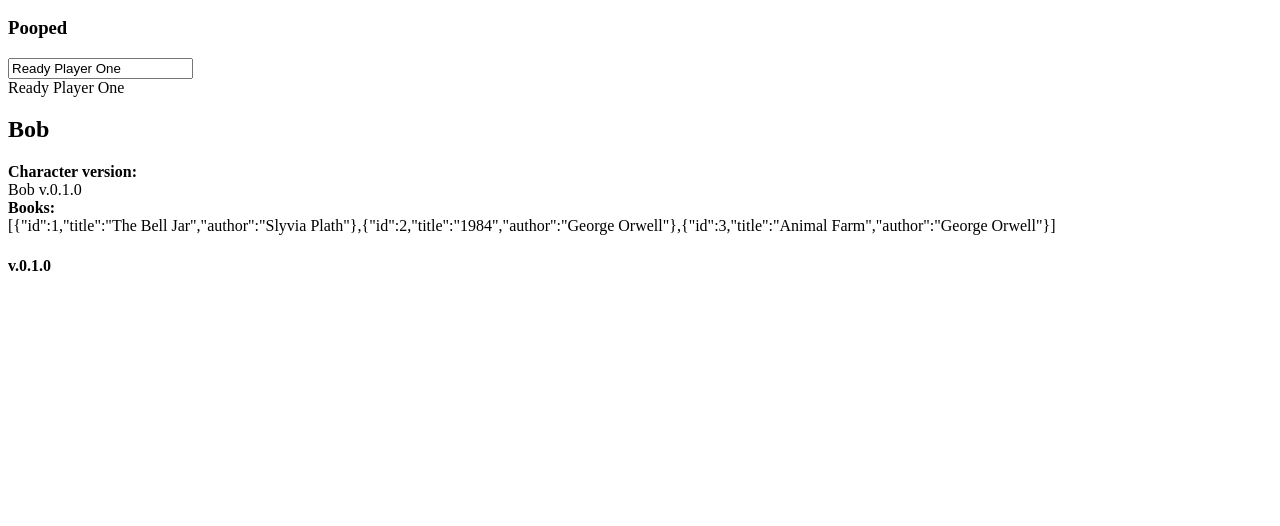
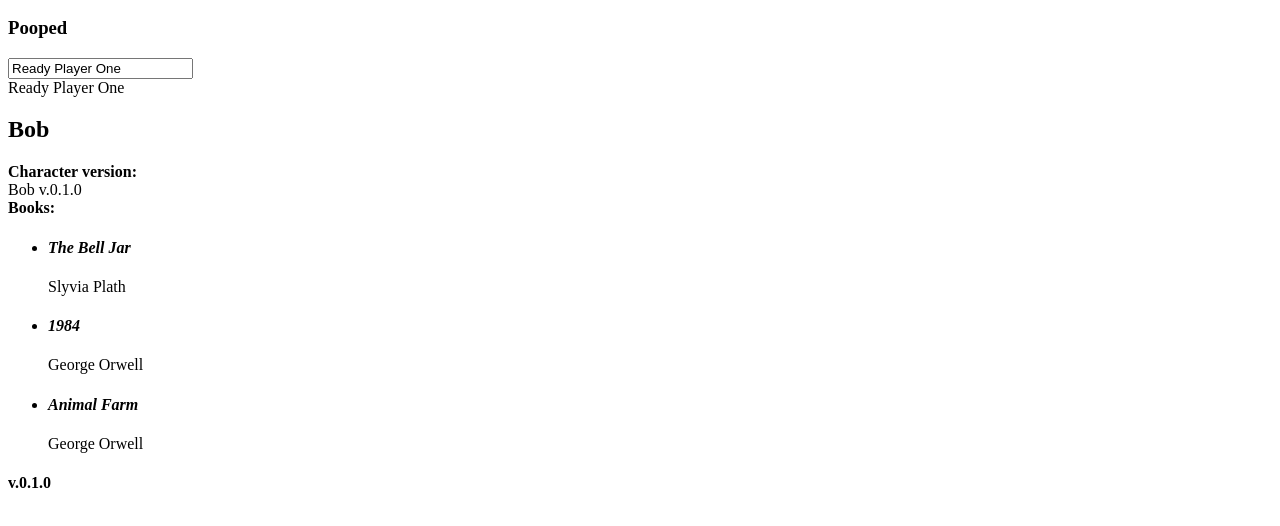
Before and after one commit to ynikki/angular-demo, a website: page public/index.html in a window 1280 px wide. Shown: the part 110-636 px from the top of the page. Drawn offline with nearby package versions, Linux system fonts and the light colour scheme.

Commit message:
add repeat to book list with ng-repeat

```diff
--- a/public/index.html
+++ b/public/index.html
@@ -18,19 +18,22 @@ https://ajax.googleapis.com/ajax/libs/angularjs/1.5.8/angular.min.js"></script>
   <div>
     <h3>{{myFirstName}}</h3>
     <input type="text" ng-model="myModel">
-    <div>{{myModel}}</div>
-    <h2>{{mainCharacter}}</h2>
+    <div>{{ myModel }}</div>
+    <h2>{{ mainCharacter }}</h2>
   </div>
   <div class="value_of_character_version">
     <b>Character version:</b>
     <br>
-     {{characterVersion}}
+     {{ characterVersion }}
   </div>
-  <div class="value_ofbooks">
-    <b>Books:</b>
-    <br>
-    {{ books }}
-  </div>
-  <h4>{{APP_VERSION}}</h4>
+  <b>Books:</b>
+  <br>
+  <ul class="value_ofbooks">
+    <li ng-repeat="book in books">
+      <h4><i>{{ book.title }}</i></h4>
+      <p>{{ book.author }}</p>
+    </li>
+  </ul>
+  <h4>{{ APP_VERSION }}</h4>
 </body>
 </html>
```
